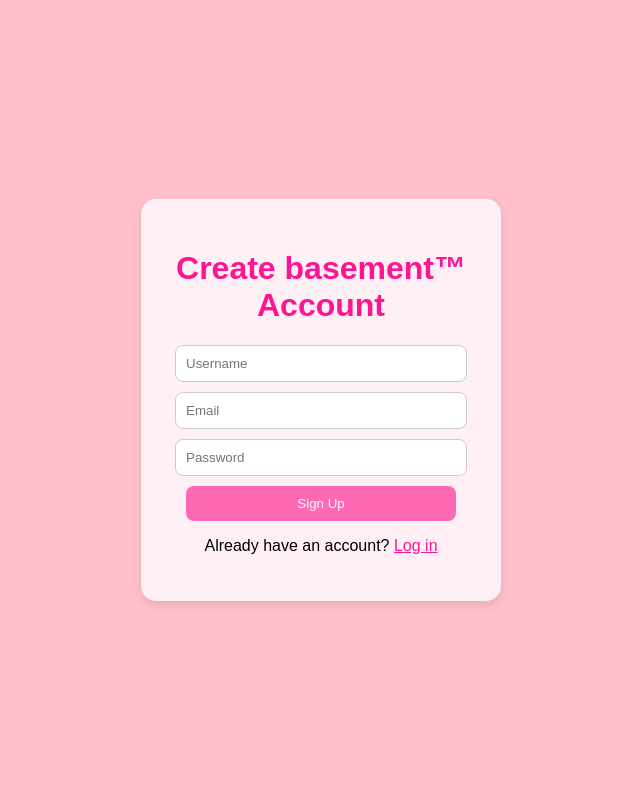
After one commit to basementtm/applications, a PHP site: page /signup.html in a window 1280 px wide. The commit adds this page. Shown: the whole page, without its empty margins (319-959 px from the left). Run offline with PHP 8.4, Linux system fonts and the light colour scheme.

Commit message:
sdfdsfsdfdfsdf

```diff
--- a/form.php
+++ b/form.php
@@ -1,7 +1,7 @@
 <?php
 session_start();
 if (!isset($_SESSION['username'])) {
-    header("Location: login.html");
+    header("Location: login.php");
     exit;
 }
 ?>
--- /dev/null
+++ b/signup.html
@@ -0,0 +1,56 @@
+<!DOCTYPE html>
+<html lang="en">
+<head>
+  <meta charset="UTF-8">
+  <title>Sign Up</title>
+  <style>
+    body {
+      font-family: Arial, sans-serif;
+      background-color: #ffc0cb;
+      display: flex;
+      justify-content: center;
+      align-items: center;
+      min-height: 100vh;
+      margin: 0;
+    }
+    #form-container {
+      background: #fff0f5;
+      padding: 30px;
+      border-radius: 15px;
+      text-align: center;
+      box-shadow: 0 4px 10px rgba(0,0,0,0.1);
+      width: 300px;
+    }
+    h1 { color: #ff1493; }
+    input, button {
+      display: block;
+      margin: 10px auto;
+      padding: 10px;
+      width: 90%;
+      border-radius: 8px;
+      border: 1px solid #ccc;
+    }
+    button {
+      background: #ff69b4;
+      color: white;
+      border: none;
+      cursor: pointer;
+      transition: 0.3s;
+    }
+    button:hover { background: #ff1493; }
+    a { color: #ff1493; }
+  </style>
+</head>
+<body>
+  <div id="form-container">
+    <h1>Create basement™ Account</h1>
+    <form action="https://submit.emmameowss.gay/signup.php" method="post">
+      <input type="text" name="username" placeholder="Username" required>
+      <input type="email" name="email" placeholder="Email" required>
+      <input type="password" name="password" placeholder="Password" required>
+      <button type="submit">Sign Up</button>
+    </form>
+    <p>Already have an account? <a href="login.html">Log in</a></p>
+  </div>
+</body>
+</html>
```
Also changed, not shown: login.html (added, +55 -0 lines).
